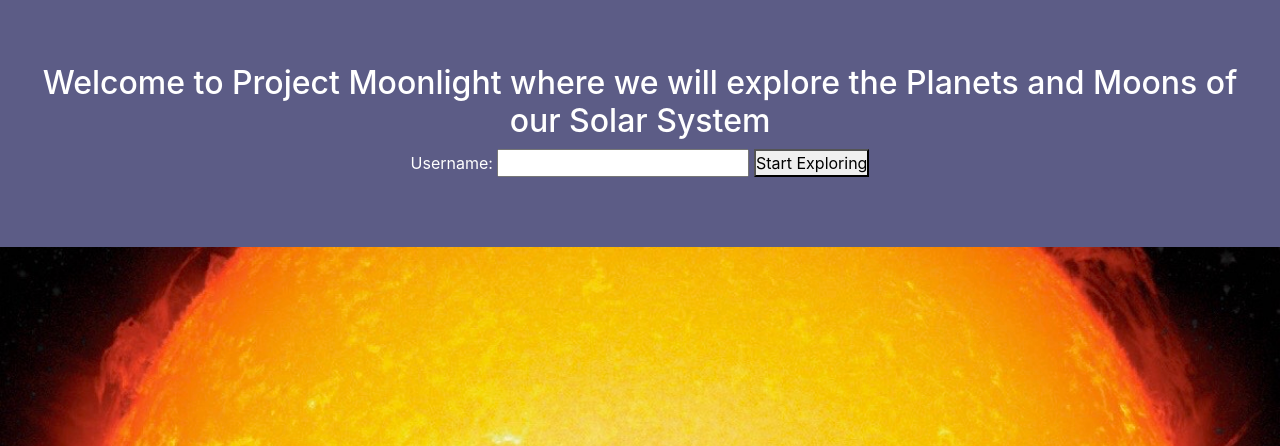
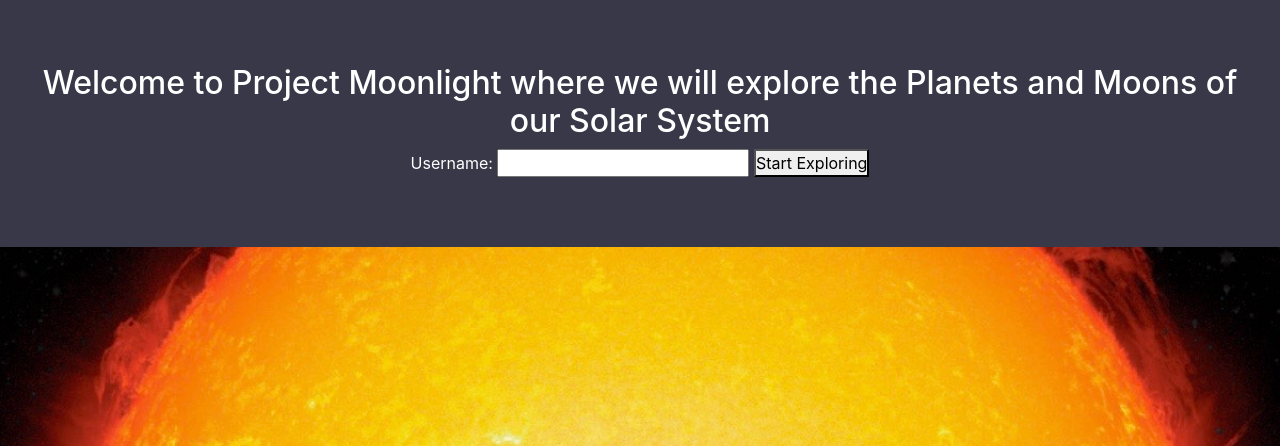
Before and after one commit to jamievullo/Moonlight-Frontend, a PHP site: page / in a window 1280 px wide. Shown: the top 446 px of the page. Run offline with PHP 8.4, Linux system fonts and the light colour scheme.

Commit message:
Changed some styling.

```diff
--- a/frontend/styles.css
+++ b/frontend/styles.css
@@ -8,7 +8,7 @@ body {
 }
 
 .jumbotron {
-    background-color: rgb(92, 92, 134);
+    background-color: rgb(56, 56, 73);
     margin-bottom: 0px;
     border-radius: 0em;
 }
@@ -224,6 +224,7 @@ body {
 /* Rendering Planet-Moons */
 #moon-instructions {
     color: white;
+    background-color: rgb(56, 56, 73);
     /* margin-top: 2%;
     margin-bottom: 2%; */
 }
```
